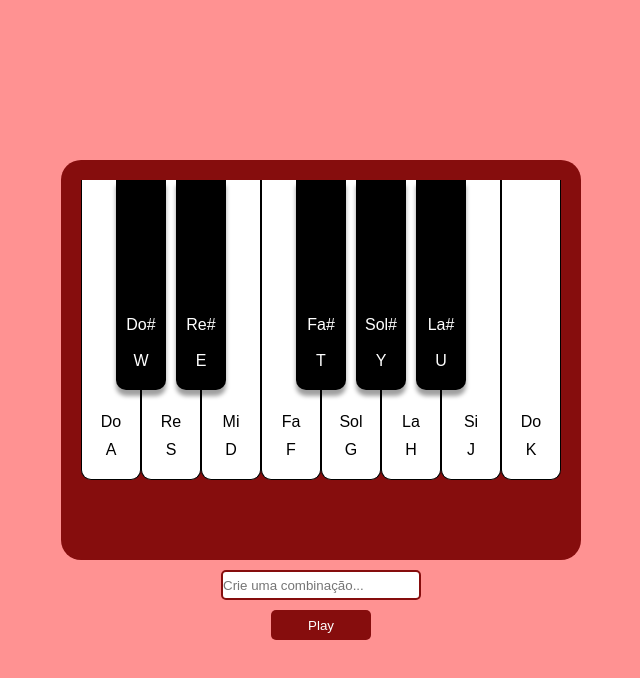
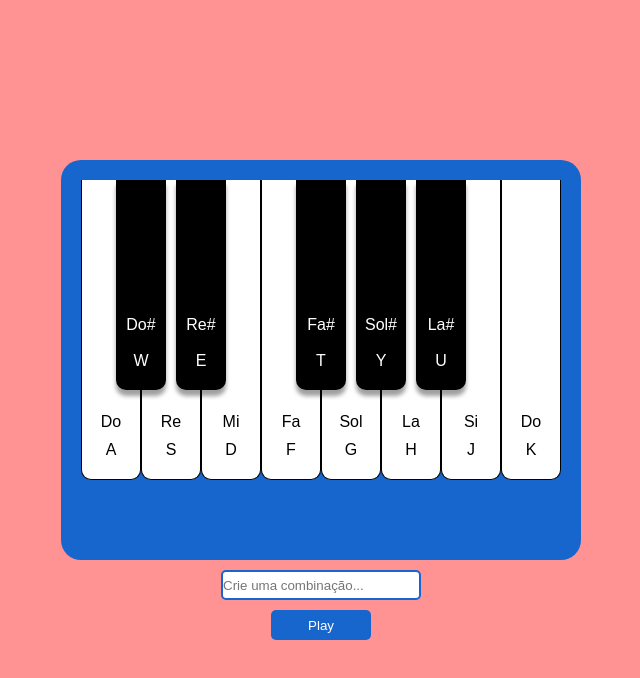
Before and after one commit to EliaxZen/Piano-funcional-com-JS, a plain HTML site: page index.html in a window 1280 px wide. Shown: the whole page, without its empty margins (319-959 px from the left). Drawn offline with Linux system fonts and the light colour scheme.

Commit message:
Update style.css

```diff
--- a/style.css
+++ b/style.css
@@ -21,7 +21,7 @@ body {
   display: flex;
     flex-direction: column;
     align-items: center;
-    background-color: #860d0d;
+    background-color: #1766ce;
     padding: 20px;
     height: 400px;
     border-radius: 20px;
@@ -100,14 +100,14 @@ body {
   width: 200px;
   height: 30px;
   outline: 0;
-  border: 2px solid #860d0d;
+  border: 2px solid #1766ce;
   border-radius: 5px;
   background-color: rgb(255, 255, 255);
   margin-bottom: 10px;
 }
 
 .composer button {
-  background-color: #860d0d;
+  background-color: #1766ce;
   color: #fff;
   border: none;
   width: 50%;
```
